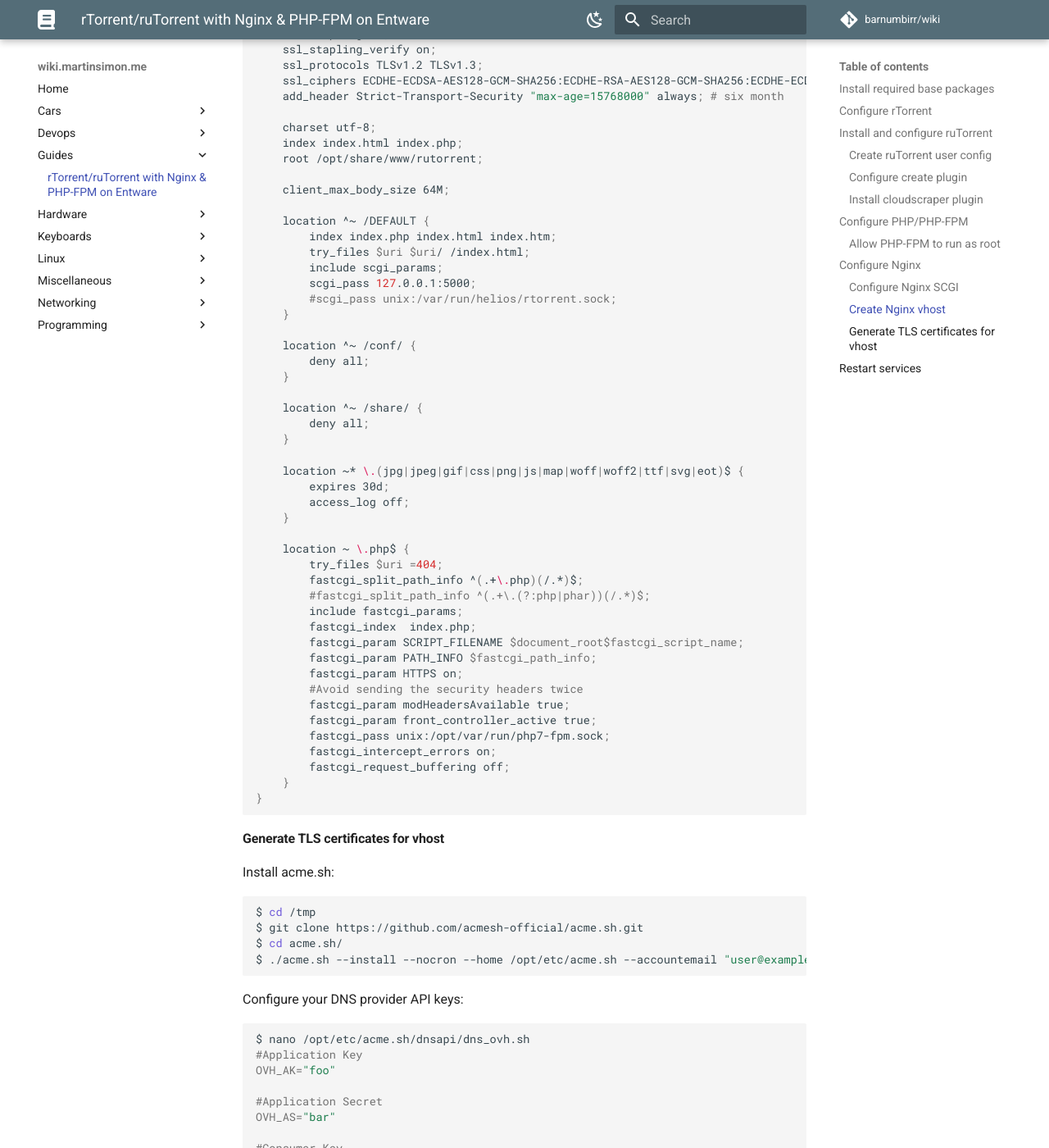
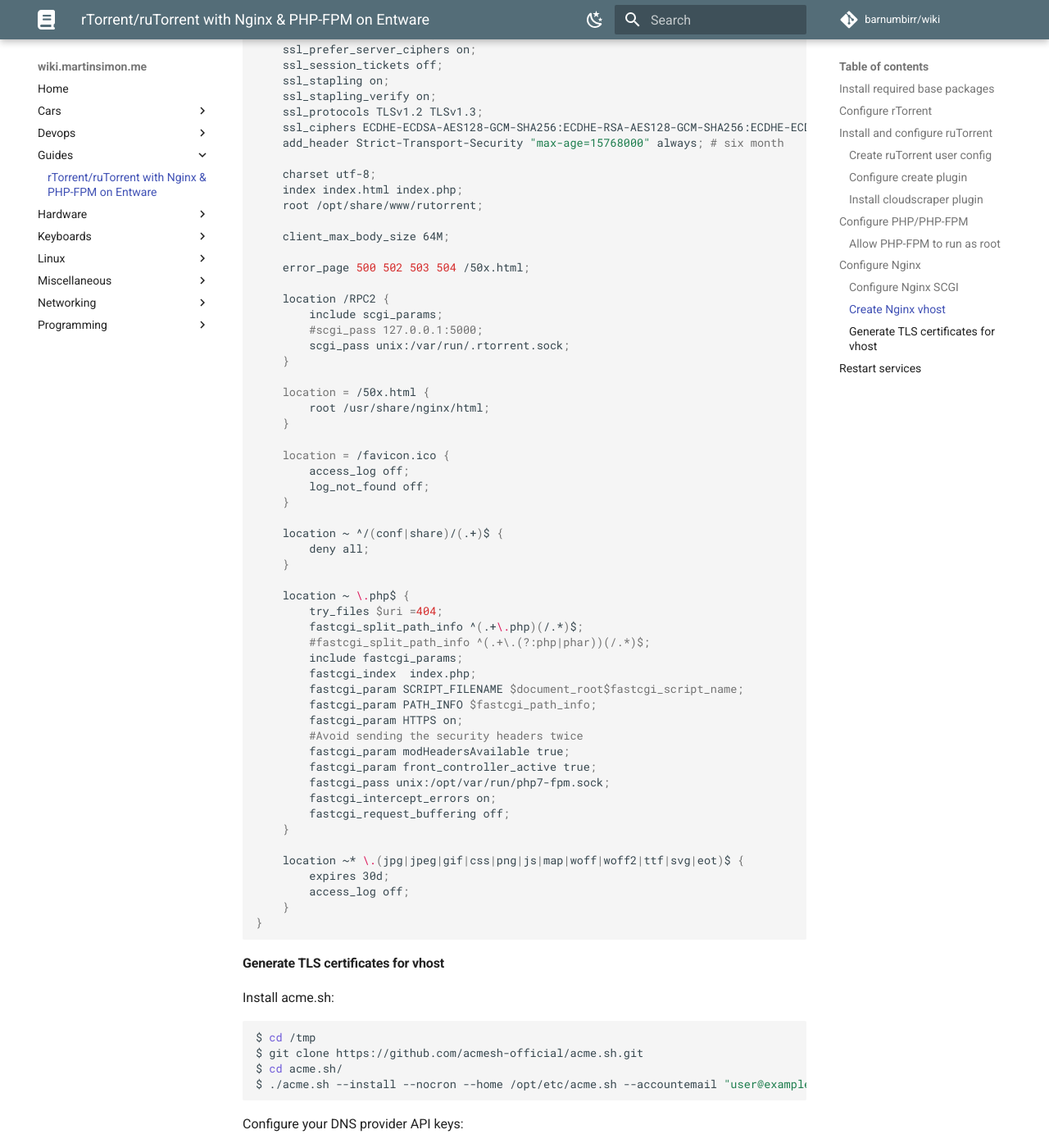
Before and after one commit to barnumbirr/wiki, an MkDocs documentation site: the page built from docs/guides/entware_rutorrent.md, in a window 1280 px wide and 1400 px high, scrolled down 6028 px. Shown: the whole window at 82% size. Built offline with MkDocs 1.6.1 and Material for MkDocs 9.7.7, drawn with Linux system fonts in a browser that asks for light colours; emoji names are drawn with the system emoji font; comment, search, counter and statistics services are not loaded; some of the changed text lies outside the part shown.

Commit message:
update instructions to use UNIX socket

````diff
--- a/docs/guides/entware_rutorrent.md
+++ b/docs/guides/entware_rutorrent.md
@@ -67,8 +68,8 @@ execute2 = {sh,-c,/opt/bin/php-cli /opt/share/www/rutorrent/php/initplugins.php
 pieces.memory.max.set = 4096M
 
 # Log info
-log.open_file = "rtorrent.log", (cat,/opt/var/log/rtorrent.log)
-log.add_output = "debug", "rtorrent.log"
+# log.open_file = "rtorrent.log", (cat,/opt/var/log/rtorrent.log)
+# log.add_output = "debug", "rtorrent.log"
 ```
 
 Create rTorrent init file:
@@ -123,9 +124,11 @@ $pathToExternals = array(
     );
 
 $topDirectory = '/share/data/torrents';
-$scgi_port = 5000;
-$scgi_host = '127.0.0.1';
-$XMLRPCMountPoint = '/DEFAULT';
+
+$scgi_port = 0;
+$scgi_host = "unix:///var/run/.rtorrent.sock";
+
+$XMLRPCMountPoint = '/RPC2';
 ```
 
 #### Configure `create` plugin
@@ -329,25 +332,25 @@ server {
 
     client_max_body_size 64M;
 
-    location ^~ /DEFAULT {
-        index index.php index.html index.htm;
-        try_files $uri $uri/ /index.html;
+    error_page 500 502 503 504 /50x.html;
+
+    location /RPC2 {
         include scgi_params;
-        scgi_pass 127.0.0.1:5000;
-        #scgi_pass unix:/var/run/helios/rtorrent.sock;
+        #scgi_pass 127.0.0.1:5000;
+        scgi_pass unix:/var/run/.rtorrent.sock;
     }
 
-    location ^~ /conf/ {
-        deny all;
+    location = /50x.html {
+        root /usr/share/nginx/html;
     }
 
-    location ^~ /share/ {
-        deny all;
+    location = /favicon.ico {
+        access_log off;
+        log_not_found off;
     }
 
-    location ~* \.(jpg|jpeg|gif|css|png|js|map|woff|woff2|ttf|svg|eot)$ {
-        expires 30d;
-        access_log off;
+    location ~ ^/(conf|share)/(.+)$ {
+        deny all;
     }
 
     location ~ \.php$ {
@@ -365,6 +368,11 @@ server {
         fastcgi_pass unix:/opt/var/run/php7-fpm.sock;
         fastcgi_intercept_errors on;
         fastcgi_request_buffering off;
+    }
+
+    location ~* \.(jpg|jpeg|gif|css|png|js|map|woff|woff2|ttf|svg|eot)$ {
+        expires 30d;
+        access_log off;
     }
 }
 ```
````
Also changed, not shown: other parts of docs/guides/entware_rutorrent.md (+2 -1 lines).
